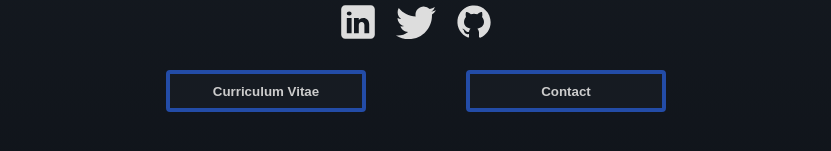
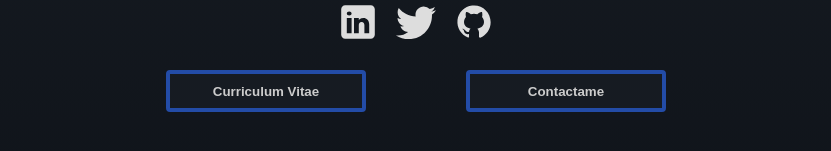
Before and after one commit to JAFleitas/my-portfolio, a Next.js app: page / in a window 1280 px wide. Shown: the part 657-808 px from the top of the page, without its empty margins (224-1055 px from the left). Built offline with nearby package versions, Linux system fonts and the light colour scheme.

Commit message:
midificando estilos del boton de contacto

```diff
--- a/components/ui/DescriptionProfile/index.tsx
+++ b/components/ui/DescriptionProfile/index.tsx
@@ -19,7 +19,7 @@ export const DescriptionProfile = () => {
       </SocialNetworkContainer>
       <ContainerContactButton>
         <PrimaryButton content="Curriculum Vitae" />
-        <PrimaryButton content="Contact" />
+        <PrimaryButton content="Contactame" />
       </ContainerContactButton>
     </Container>
   );
--- a/components/ui/Navbar/styles.ts
+++ b/components/ui/Navbar/styles.ts
@@ -54,9 +54,12 @@ interface PropsContactButton {
 export const ContactContainer = styled.div<PropsContactButton>`
   border: 2px solid #0f89e3;
   border-radius: 6px;
-  box-shadow: 0 0 21px 0px #234ca7;
+  box-shadow: 0 0 17px 0px #234ca7;
 
   display: ${({ isVisible }) => (isVisible ? "inline-block" : "none")};
+  :hover {
+    box-shadow: 0 0 21px 0px #234ca7;
+  }
 `;
 export const ContactButton = styled.div`
   padding: 11px 16px;
```
